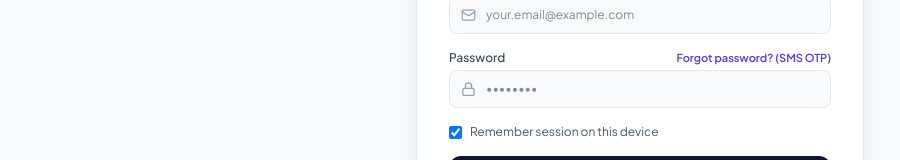
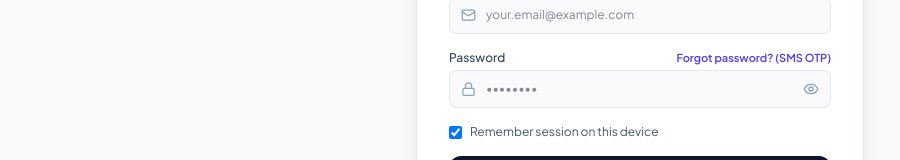
Before and after one commit to vedantbutle19/money-vedass, a React (Vite) app: page / in a window 1280 px wide. Shown: the part 360-520 px from the top of the page, without its empty margins (0-900 px from the left). Built offline with nearby package versions, Linux system fonts and the light colour scheme.

Commit message:
feat(auth): add password visibility toggle with eye icon on login and signup

```diff
--- a/src/pages/AuthPage.tsx
+++ b/src/pages/AuthPage.tsx
@@ -1,6 +1,8 @@
 import {
   ArrowLeft,
   CheckCircle2,
+  Eye,
+  EyeOff,
   KeyRound,
   Lock,
   Mail,
@@ -40,7 +42,9 @@ export const AuthPage: React.FC<AuthPageProps> = ({
   const [email, setEmail] = useState('');
   const [phone, setPhone] = useState('');
   const [password, setPassword] = useState('');
+  const [showPassword, setShowPassword] = useState(false);
   const [confirmPassword, setConfirmPassword] = useState('');
+  const [showConfirmPassword, setShowConfirmPassword] = useState(false);
   const [rememberMe, setRememberMe] = useState(true);
   const [acceptTerms, setAcceptTerms] = useState(true);
 
@@ -429,13 +433,22 @@ export const AuthPage: React.FC<AuthPageProps> = ({
               <div className="relative">
                 <Lock size={15} className="absolute left-3 top-1/2 -translate-y-1/2 text-slate-400" />
                 <input
-                  type="password"
+                  type={showPassword ? 'text' : 'password'}
                   required
                   value={password}
                   onChange={(e) => setPassword(e.target.value)}
                   placeholder="••••••••"
-                  className="w-full pl-9 pr-3 py-2.5 bg-slate-50 dark:bg-slate-800 border border-slate-200 dark:border-slate-700 rounded-lg focus:outline-none focus:ring-2 focus:ring-slate-900 dark:focus:ring-white transition-all text-slate-900 dark:text-white"
+                  className="w-full pl-9 pr-10 py-2.5 bg-slate-50 dark:bg-slate-800 border border-slate-200 dark:border-slate-700 rounded-lg focus:outline-none focus:ring-2 focus:ring-slate-900 dark:focus:ring-white transition-all text-slate-900 dark:text-white"
                 />
+                <button
+                  type="button"
+                  tabIndex={-1}
+                  aria-label={showPassword ? 'Hide password' : 'Show password'}
+                  onClick={() => setShowPassword((prev) => !prev)}
+                  className="absolute right-3 top-1/2 -translate-y-1/2 text-slate-400 hover:text-slate-600 dark:hover:text-slate-200 focus:outline-none cursor-pointer"
+                >
+                  {showPassword ? <EyeOff size={16} /> : <Eye size={16} />}
+                </button>
               </div>
             </div>
           )}
@@ -448,13 +461,22 @@ export const AuthPage: React.FC<AuthPageProps> = ({
               <div className="relative">
                 <KeyRound size={15} className="absolute left-3 top-1/2 -translate-y-1/2 text-slate-400" />
                 <input
-                  type="password"
+                  type={showConfirmPassword ? 'text' : 'password'}
                   required
                   value={confirmPassword}
                   onChange={(e) => setConfirmPassword(e.target.value)}
                   placeholder="••••••••"
-                  className="w-full pl-9 pr-3 py-2.5 bg-slate-50 dark:bg-slate-800 border border-slate-200 dark:border-slate-700 rounded-lg focus:outline-none focus:ring-2 focus:ring-slate-900 dark:focus:ring-white transition-all text-slate-900 dark:text-white"
+                  className="w-full pl-9 pr-10 py-2.5 bg-slate-50 dark:bg-slate-800 border border-slate-200 dark:border-slate-700 rounded-lg focus:outline-none focus:ring-2 focus:ring-slate-900 dark:focus:ring-white transition-all text-slate-900 dark:text-white"
                 />
+                <button
+                  type="button"
+                  tabIndex={-1}
+                  aria-label={showConfirmPassword ? 'Hide confirm password' : 'Show confirm password'}
+                  onClick={() => setShowConfirmPassword((prev) => !prev)}
+                  className="absolute right-3 top-1/2 -translate-y-1/2 text-slate-400 hover:text-slate-600 dark:hover:text-slate-200 focus:outline-none cursor-pointer"
+                >
+                  {showConfirmPassword ? <EyeOff size={16} /> : <Eye size={16} />}
+                </button>
               </div>
             </div>
           )}
```
